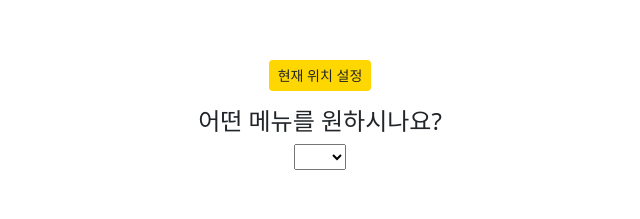
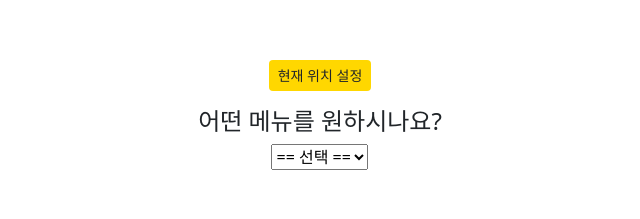
Before and after one commit to willy4202/lunch-Picker, a Vue app: page / in a window 1280 px wide. Shown: the part 115-334 px from the top of the page, without its empty margins (320-960 px from the left). Built offline with nearby package versions, Linux system fonts and the light colour scheme; what vue-kakao-sdk would draw is missing.

Commit message:
add: G-tag

```diff
--- a/src/App.vue
+++ b/src/App.vue
@@ -13,6 +13,7 @@
       <div class="text-center opacity" v-if="isShow">
         <div class="option-selector">
           <select v-model="selectedCategory">
+            <option selected value="">== 선택 ==</option>
             <option v-for="category in categories" :key="category.id">
               {{ category.menu }}
             </option>
```
